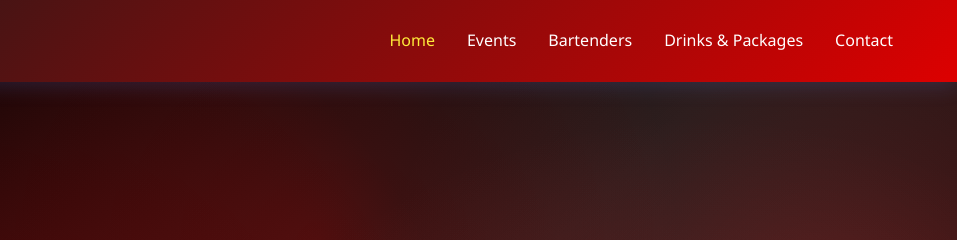
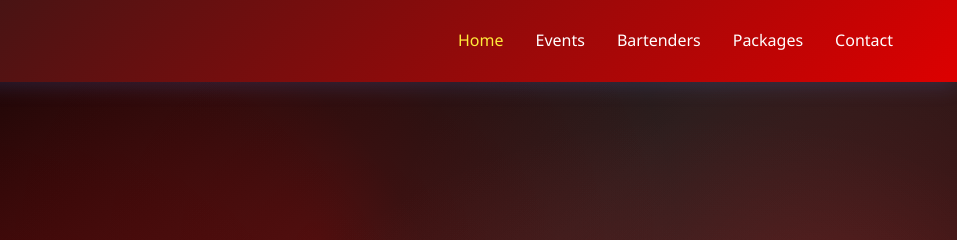
Before and after one commit to Vittoriojocson/WEB-SYS-project, a plain HTML site: page index.html in a window 1280 px wide. Shown: the top 240 px of the page, 323-1280 px from the left. Drawn offline with Linux system fonts and the light colour scheme.

Commit message:
Update index.html

```diff
--- a/index.html
+++ b/index.html
@@ -44,7 +44,7 @@
                 <li><a href="#home" class="nav-link">Home</a></li>
                 <li><a href="#events" class="nav-link">Events</a></li>
                 <li><a href="bartenders.html" class="nav-link">Bartenders</a></li>
-                <li><a href="drinks-packages.html" class="nav-link">Drinks & Packages</a></li>
+                <li><a href="drinks-packages.html" class="nav-link">Packages</a></li>
                 <li><a href="#contact" class="nav-link">Contact</a></li>
             </ul>
             <!-- Hamburger icon for mobile menu (hidden on desktop) -->
```
